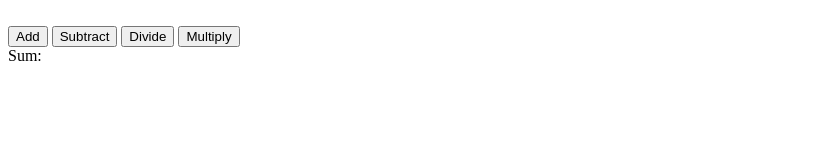
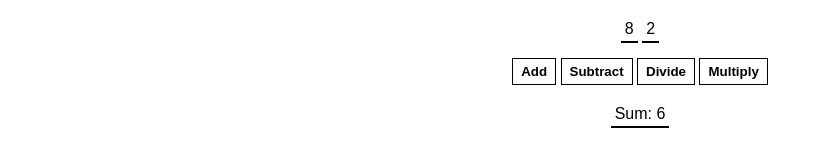
Before and after one commit to allenmathews/calculator, a plain HTML site: page index.html in a window 1280 px wide. Both pictures are taken after a click on the button "Subtract". Shown: the whole page, without its empty margins (0-823 px from the left). Drawn offline with Linux system fonts and the light colour scheme.

Commit message:
second commit

```diff
--- a/index.html
+++ b/index.html
@@ -6,19 +6,20 @@
     <meta http-equiv="X-UA-Compatible" content="IE=edge">
     <meta name="viewport" content="width=device-width, initial-scale=1.0">
     <title>Calculator</title>
+    <link rel="stylesheet" href="style.css">
 </head>
 
 <body>
     <span id="num1-el"></span>
     <span id="num2-el"></span>
     <br>
-    <button>Add</button>
-    <button>Subtract</button>
-    <button>Divide</button>
-    <button>Multiply</button>
+    <button onclick="add()">Add</button>
+    <button onclick="subtract()">Subtract</button>
+    <button onclick="divide()">Divide</button>
+    <button onclick="multiply()">Multiply</button>
     <br>
     <span id="sum-el">Sum: </span>
-    <script src="index.js"></script>
+    <script src="script.js"></script>
 </body>
 
 </html>
--- a/script.js
+++ b/script.js
@@ -0,0 +1,33 @@
+let num1 = 8
+let num2 = 2
+document.getElementById("num1-el").textContent = num1
+document.getElementById("num2-el").textContent = num2
+
+// Create four functions: add(), subtract(), divide(), multiply()
+// Call the correct function when the user clicks on one of the buttons
+// Perform the given calculation using num1 and num2
+// Render the result of the calculation in the paragraph with id="sum-el"
+
+// E.g. if the user clicks on the "Plus" button, you should render
+// "Sum: 10" (since 8 + 2 = 10) inside the paragraph with id="sum-el"
+let sumEl = document.getElementById("sum-el")
+
+function add() {
+    let result = num1 + num2
+    sumEl.textContent = "Sum: " + result
+}
+
+function subtract() {
+    let result = num1 - num2
+    sumEl.textContent = "Sum: " + result
+}
+
+function divide() {
+    let result = num1 / num2
+    sumEl.textContent = "Sum: " + result
+}
+
+function multiply() {
+    let result = num1 * num2
+    sumEl.textContent = "Sum: " + result
+}
--- a/style.css
+++ b/style.css
@@ -0,0 +1,21 @@
+body {
+    font-family: Arial, Helvetica, sans-serif;
+    padding: 20px 0;
+    margin: 0;
+    text-align: center;
+}
+
+span {
+    border-bottom: 2px solid black;
+    padding: 4px;
+}
+
+button {
+    margin: 20px 0;
+    background: white;
+    color: black;
+    border: 1px solid black;
+    font-weight: bold;
+    cursor: pointer;
+    padding: 5px 8px;
+}
```
